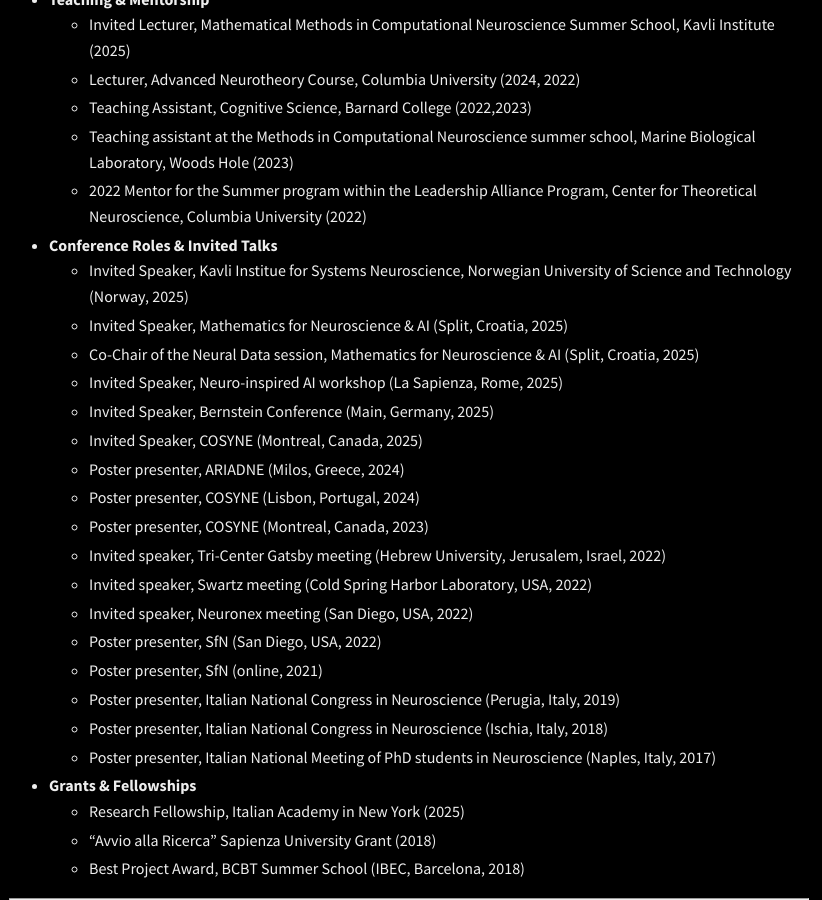
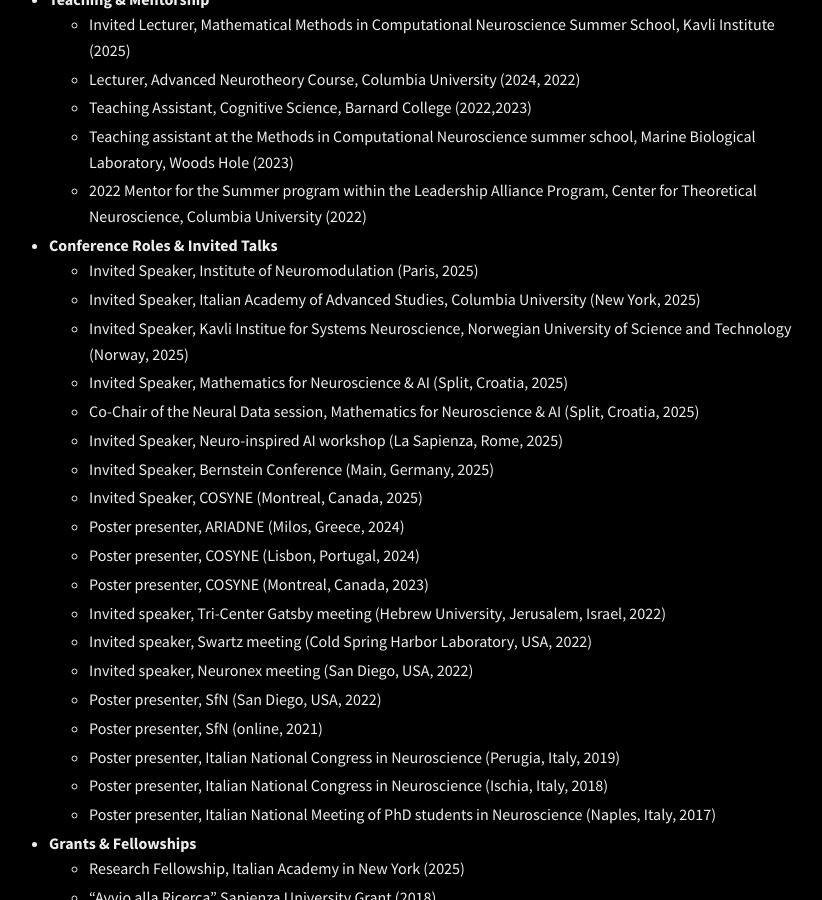
Before and after one commit to ValeriaFascianelli/valeriafascianelli.github.io, a Jekyll site: the page built from cv-and-publications.md, in a window 1280 px wide and 900 px high, scrolled down 695 px. Shown: the whole window, without its empty margins (231-1053 px from the left). Built offline with Jekyll 4.4.1, drawn with Linux system fonts in a browser that asks for light colours.

Commit message:
CV updated

```diff
--- a/cv-and-publications.md
+++ b/cv-and-publications.md
@@ -33,6 +33,8 @@
   - 2022 Mentor for the Summer program within the Leadership Alliance Program, Center for Theoretical Neuroscience, Columbia University (2022)
 
 - **Conference Roles & Invited Talks**
+  - Invited Speaker, Institute of Neuromodulation (Paris, 2025)
+  - Invited Speaker, Italian Academy of Advanced Studies, Columbia University (New York, 2025)
   - Invited Speaker, Kavli Institue for Systems Neuroscience, Norwegian University of Science and Technology (Norway, 2025)
   - Invited Speaker, Mathematics for Neuroscience & AI (Split, Croatia, 2025)
   - Co-Chair of the Neural Data session, Mathematics for Neuroscience & AI (Split, Croatia, 2025)
```
Also changed, not shown: 1 other file.
